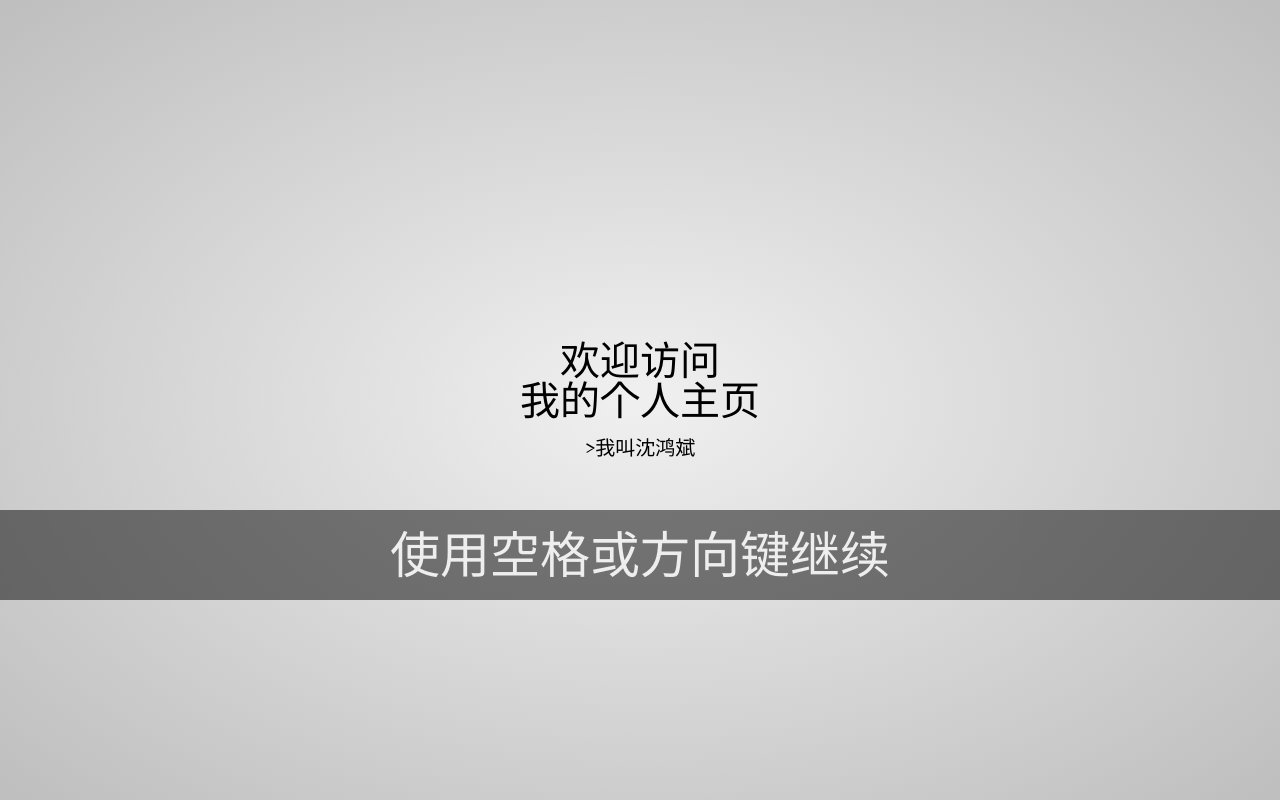
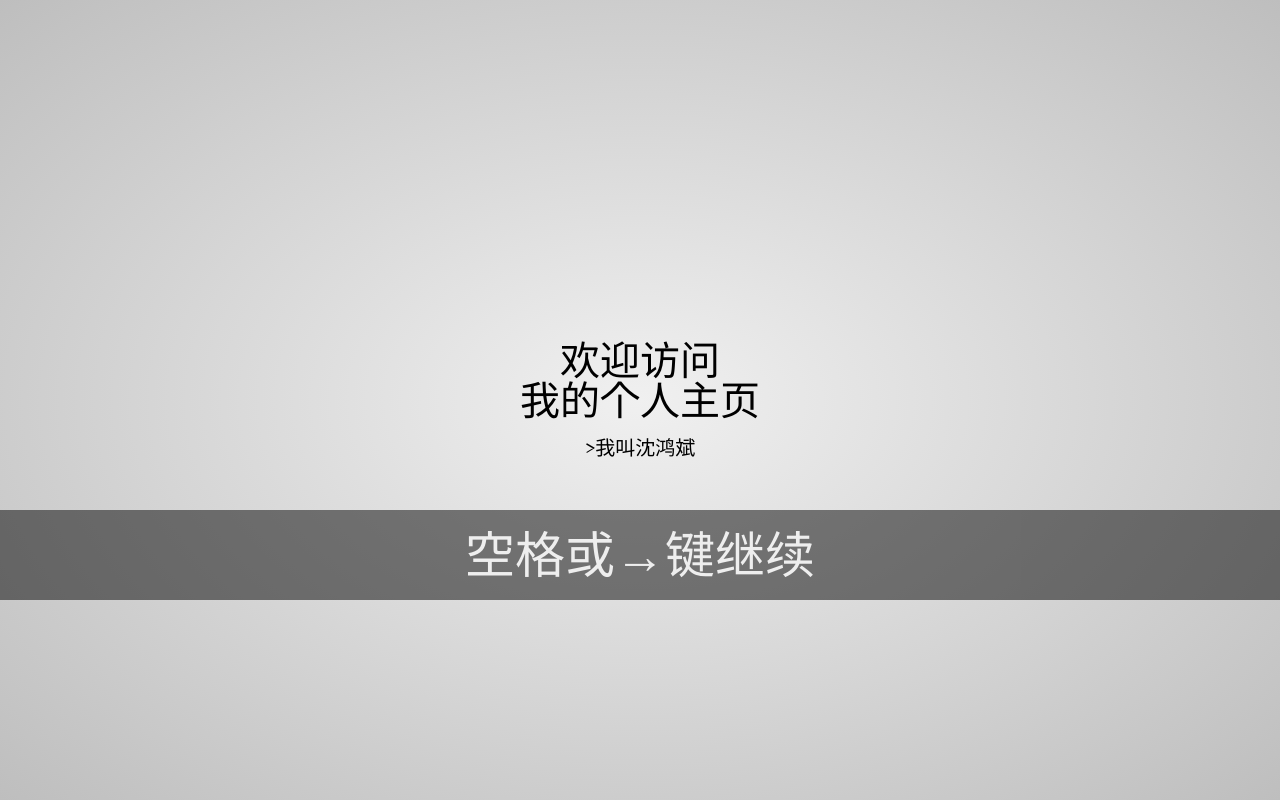
Before and after one commit to Hyman1994/hyman1994.github.io, a plain HTML site: page index.html in a window 1280 px wide. Shown: the top 800 px of the page. Drawn offline with Linux system fonts and the light colour scheme.

Commit message:
Update index.html

```diff
--- a/index.html
+++ b/index.html
@@ -97,7 +97,7 @@
 </div>
 
 <div class="hint">
-    <p>使用空格或方向键继续</p>
+    <p>空格或→键继续</p>
 </div>
 <script>
 if ("ontouchstart" in document.documentElement) {
```
